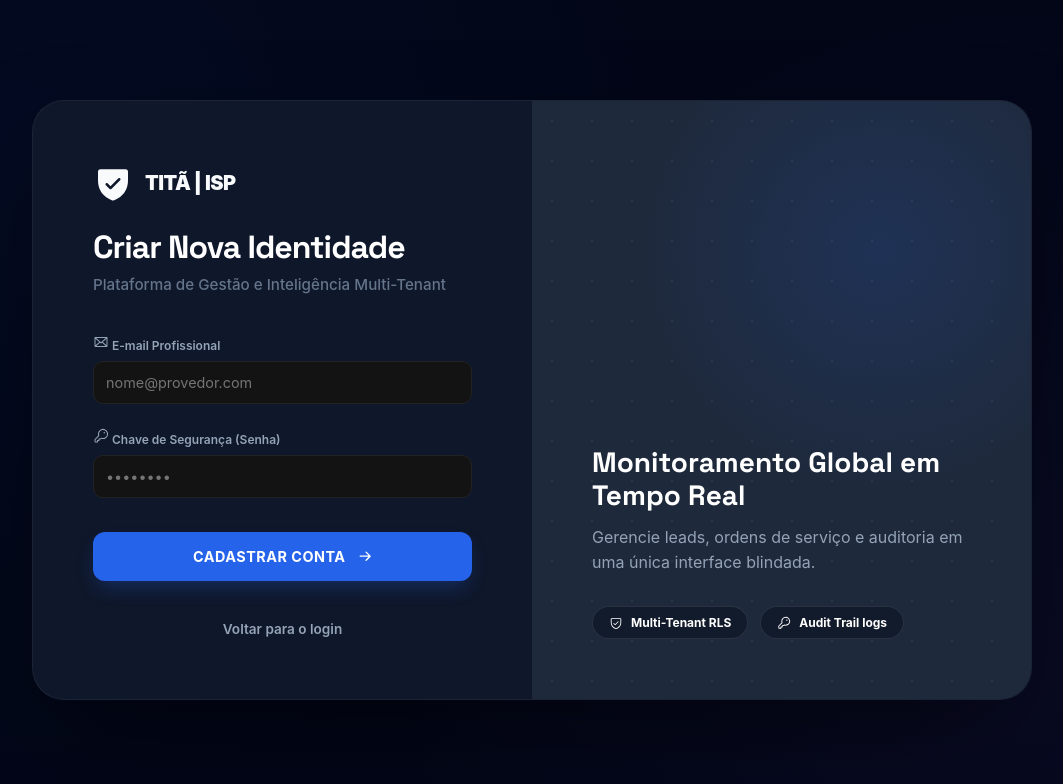
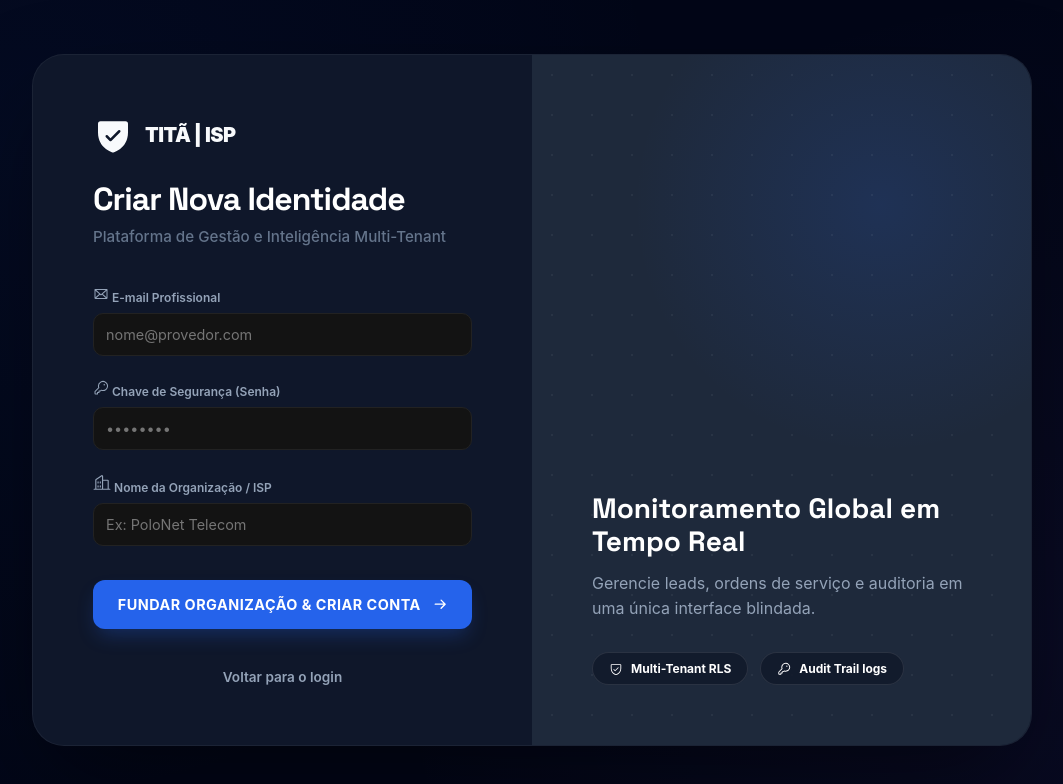
Before and after one commit to joaosollatori-dotcom/painel-jmnet, a React (Vite) app in the folder apps/web/: page / in a window 1280 px wide. Both pictures are taken after a click on the button "Ainda não tenho conta". Shown: the top 784 px of the page, without its empty margins (108-1171 px from the left). Built offline with nearby package versions, Linux system fonts and the light colour scheme.

Commit message:
TITÃ | ISP - v 2.05.15 (Unified Flow: Org Creation + Account Signup)

```diff
--- a/apps/web/src/App.tsx
+++ b/apps/web/src/App.tsx
@@ -15,7 +15,6 @@ import { useToast } from './contexts/ToastContext';
 import { useAuth } from './contexts/AuthContext';
 import Auth from './components/Auth';
 import LoadingScreen from './components/LoadingScreen';
-import OnboardingModal from './components/OnboardingModal';
 import './App.css';
 
 const App: React.FC = () => {
@@ -138,9 +137,6 @@ const App: React.FC = () => {
   if (loading) return <LoadingScreen />;
   if (!session) return <Auth />;
 
-  // Interceptador de Onboarding (SaaS Flow)
-  if (session && !profile?.tenantId) return <OnboardingModal />;
-
   return (
     <div className={`app-layout ${isRetracted ? 'retracted' : ''}`}>
       <Sidebar
--- a/apps/web/src/components/Auth.tsx
+++ b/apps/web/src/components/Auth.tsx
@@ -1,6 +1,6 @@
 import React, { useState } from 'react';
 import { supabase } from '../lib/supabase';
-import { Key, Envelope, ShieldCheck, ArrowRight, Spinner } from '@phosphor-icons/react';
+import { Key, Envelope, ShieldCheck, ArrowRight, Spinner, Buildings } from '@phosphor-icons/react';
 import { useToast } from '../contexts/ToastContext';
 import './Auth.css';
 
@@ -9,6 +9,7 @@ const Auth: React.FC = () => {
     const [loading, setLoading] = useState(false);
     const [email, setEmail] = useState('');
     const [password, setPassword] = useState('');
+    const [companyName, setCompanyName] = useState('');
     const [mode, setMode] = useState<'login' | 'signup' | 'reset'>('login');
 
     const handleAuth = async (e: React.FormEvent) => {
@@ -21,9 +22,18 @@ const Auth: React.FC = () => {
                 if (error) throw error;
                 showToast('Bem-vindo ao TITÃ ISP!', 'success');
             } else if (mode === 'signup') {
-                const { error } = await supabase.auth.signUp({ email, password });
+                const { error } = await supabase.auth.signUp({
+                    email,
+                    password,
+                    options: {
+                        data: {
+                            company_name: companyName,
+                            full_name: email.split('@')[0]
+                        }
+                    }
+                });
                 if (error) throw error;
-                showToast('Confirme seu e-mail para ativar a conta.', 'info');
+                showToast('Verifique seu e-mail para confirmar a conta e a organização!', 'success');
             } else {
                 const { error } = await supabase.auth.resetPasswordForEmail(email);
                 if (error) throw error;
@@ -80,10 +90,23 @@ const Auth: React.FC = () => {
                             </div>
                         )}
 
+                        {mode === 'signup' && (
+                            <div className="titan-field">
+                                <label><Buildings size={18} /> Nome da Organização / ISP</label>
+                                <input
+                                    className="titan-input"
+                                    placeholder="Ex: PoloNet Telecom"
+                                    value={companyName}
+                                    onChange={e => setCompanyName(e.target.value)}
+                                    required
+                                />
+                            </div>
+                        )}
+
                         <button className="btn-titan-auth" disabled={loading}>
                             {loading ? <Spinner className="animate-spin" /> : (
                                 <>
-                                    {mode === 'login' ? 'ENTRAR NO SISTEMA' : mode === 'signup' ? 'CADASTRAR CONTA' : 'ENVIAR LINK'}
+                                    {mode === 'login' ? 'ENTRAR NO SISTEMA' : mode === 'signup' ? 'FUNDAR ORGANIZAÇÃO & CRIAR CONTA' : 'ENVIAR LINK'}
                                     <ArrowRight weight="bold" />
                                 </>
                             )}
```
